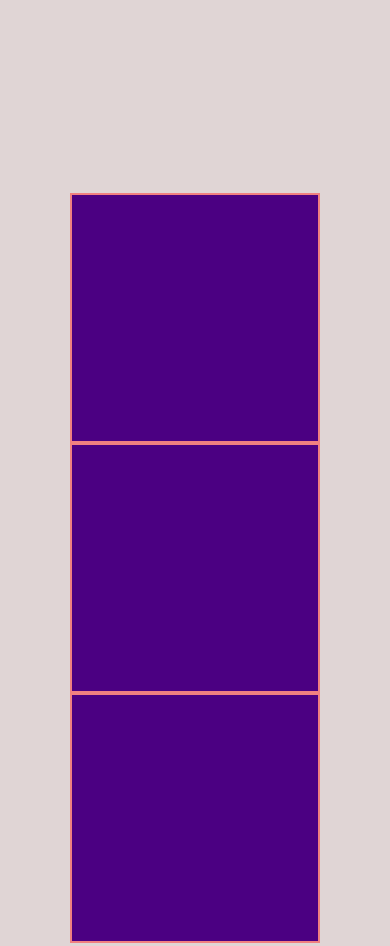
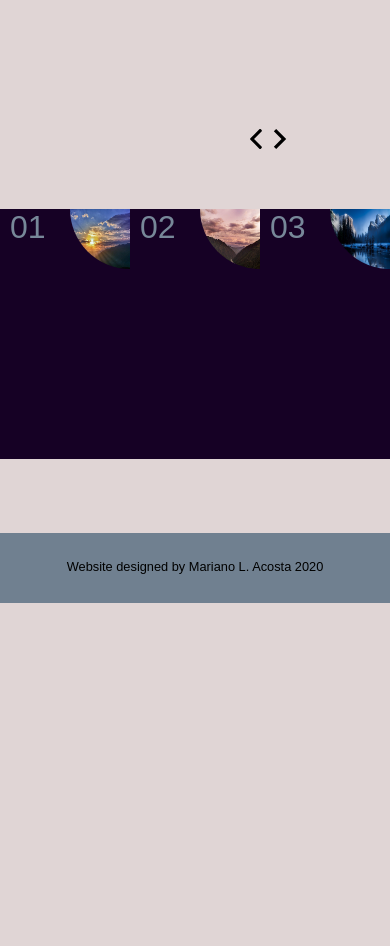
Before and after one commit to mlacosta/landing_page_02, a plain HTML site: page index.html in a window 390 px wide. Shown: the part 1500-2446 px from the top of the page. After the commit the page ends 2103 px from the top, so only its background shows below. Drawn offline with Linux system fonts and the light colour scheme; a web font is replaced by a local one.

Commit message:
first responsive design

```diff
--- a/index.html
+++ b/index.html
@@ -52,16 +52,26 @@
                     </div>
 
                 </div>
+                <div class="arrows">
+                    <div class="clickable">
+                        <img src="./resources/img/back.svg" alt="" class="arrow" id="left">
+                        <img src="./resources/img/arrow.svg" alt="" class="arrow" id="right">
+                    </div>
+                </div>
 
                 <div class="showcase">
-                    <div class="container">
-                        <img src="" alt="" class="icon">
+
+                    <div class="container" id="first-container">
+                        <p class="number">01</p>
+                        <img src="./resources/img/icon_01.jpg" alt="" class="icon">
                     </div>
-                    <div class="container">
-                        <img src="" alt="" class="icon">
+                    <div class="container" id="second-container">
+                        <p class="number">02</p>
+                        <img src="./resources/img/icon_02.jpg" alt="" class="icon">
                     </div>
-                    <div class="container">
-                        <img src="" alt="" class="icon">
+                    <div class="container" id="third-container">
+                        <p class="number">03</p>
+                        <img src="./resources/img/icon_03.jpg" alt="" class="icon">
                     </div>
                 </div>
 
@@ -76,8 +86,11 @@
     </main>
 
 
+
+
 </body>
 <footer>
     <p>Website designed by Mariano L. Acosta 2020</p>
 </footer>
+<script src="resources/js/script.js"></script>
 </html>
--- /dev/null
+++ b/resources/js/script.js
@@ -0,0 +1,30 @@
+const leftButton = document.getElementById("left");
+const rightButton = document.getElementById("right");
+
+docFrames = [document.getElementById("first-container"),
+            document.getElementById("second-container"),
+            document.getElementById("third-container")];
+ind = 0;
+
+
+const animate = ()=>{
+    docFrames[ind].style.height = "300px";
+    docFrames[ind].style.top = "-50";
+    docFrames[ind].style.backgroundColor = "rgb(255, 217, 222)";
+    docFrames[ind].style.transition = ".5s";
+
+}
+
+const deanimate = ()=>{
+    ind--;
+    docFrames[ind].style.height = "250px";
+    docFrames[ind].style.top = "0";
+    docFrames[ind].style.backgroundColor = "rgb(22, 1, 37)";
+    docFrames[ind].style.transition = ".5s";
+}
+
+
+//rightButton.onclick(animate);
+rightButton.addEventListener('click',animate);
+rightButton.addEventListener('click',()=>{ind++});
+leftButton.addEventListener('click',deanimate);
--- a/resources/style/style.css
+++ b/resources/style/style.css
@@ -176,6 +176,7 @@ nav{
 
     display: flex;
     justify-content: center;
+    min-height: 1000px;
 }
 
 .features .inner{
@@ -187,26 +188,57 @@ nav{
     display: flex;
 }
 
+.arrow{
+    height: 20px;
+    cursor: pointer;
+}
+
+.clickable{
+    position: absolute;
+    right: 100px;
+}
+
+.arrow:hover{
+    transition: .5s;
+    opacity: .5;
+}
 
 .showcase{
     display: flex;
     justify-content: center;
-    margin: 0 auto;
-    flex-wrap: wrap;
-    margin: 4rem 0;
+   /* margin: 0 auto;*/
+
+    margin: 5rem 0;
 }
 .showcase .container{
+    position: relative;
     height: 250px;
     width: 250px;
-    background-color: indigo;
-    border: 2px solid lightcoral;
+    flex-shrink: .8;
+    background-color: rgb(22, 1, 37);
 }
 
 .showcase .container:hover{
-    height: 350px;
+    height: 300px;
+    top: -50px;
+    background-color: rgb(255, 217, 222);
     transition: .5s;
 }
 
+.showcase .icon{
+    position: absolute;
+    right: 0;
+    height: 60px;
+    width: 60px;
+    border-radius: 0 0 0 120%;
+}
+
+.showcase .number{
+    position: absolute;
+    left: 10px;
+    color: lightslategray;
+    font-size: 2rem;
+}
 
 /*footer*/
 footer{
```
Also changed, not shown: resources/img/arrow.svg (added), resources/img/back.svg (added), resources/img/icon_01.jpg (added), resources/img/icon_02.jpg (added), resources/img/icon_03.jpg (added).
